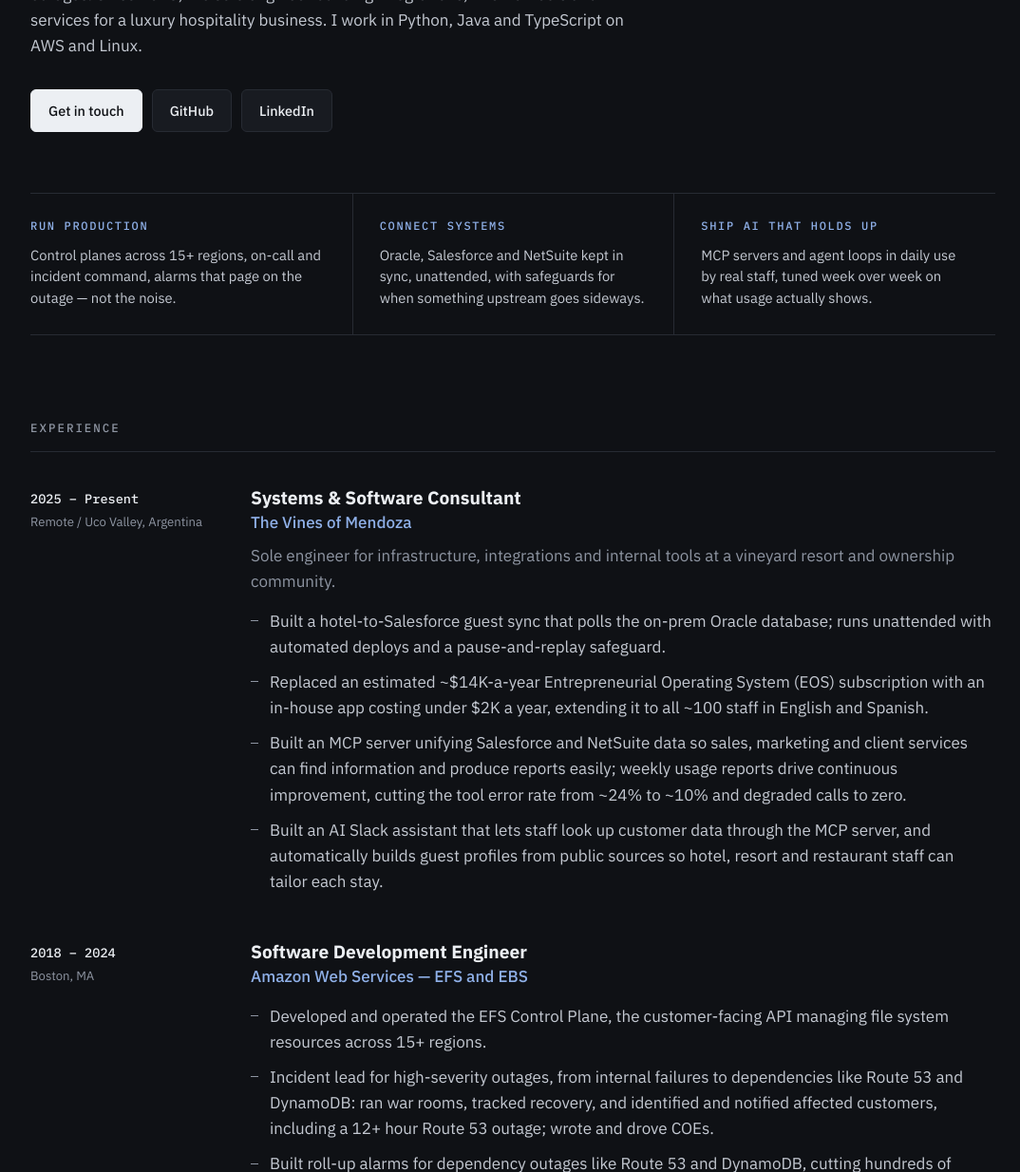
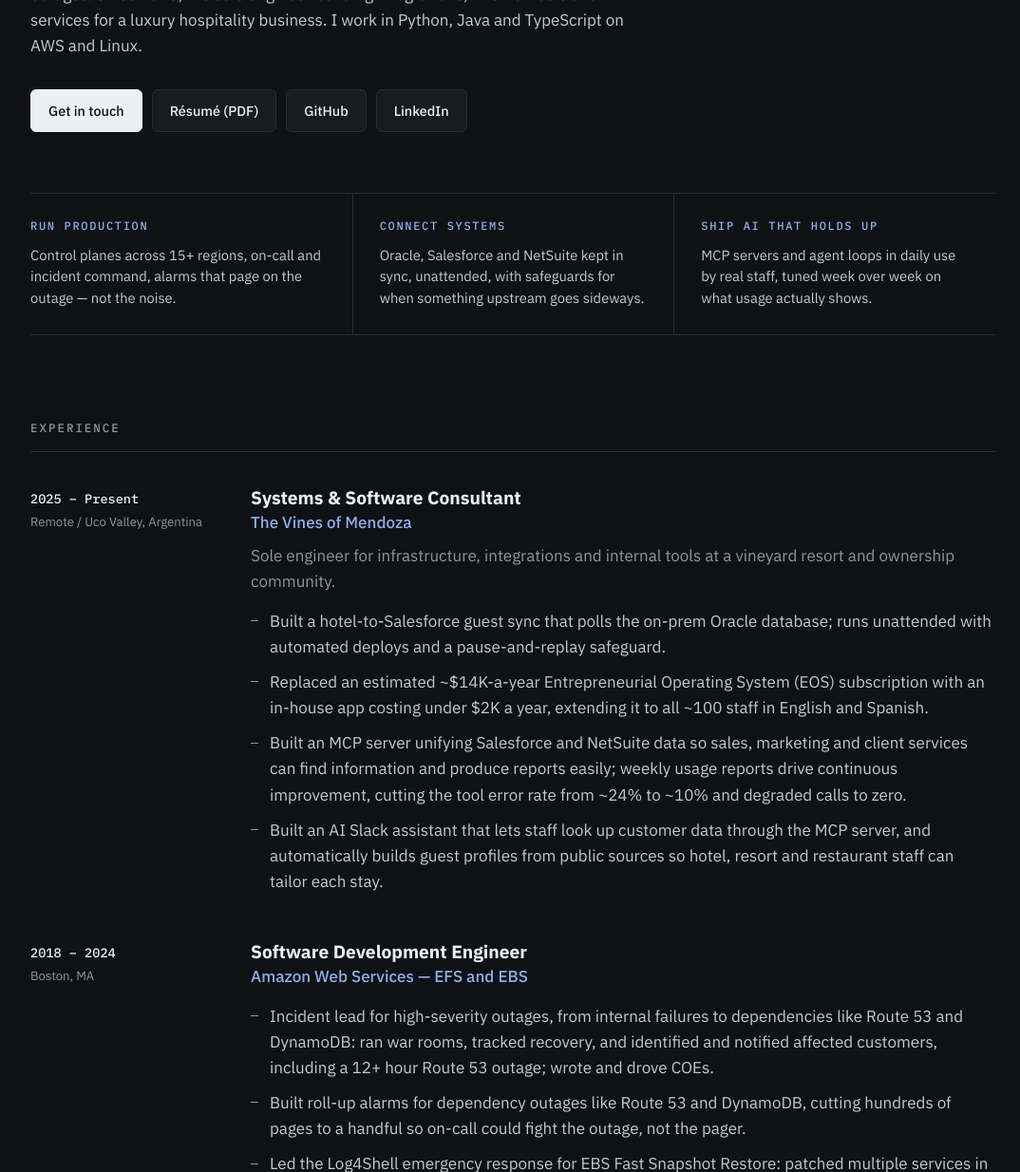
Before and after one commit to francisphan/francisphan.github.io, a Jekyll site: the page built from index.html, in a window 1280 px wide and 1400 px high, scrolled down 215 px, cut to the strip 166-1400 px from the top of the window. Shown: the whole strip at 95% size, without its empty margins (100-1174 px from the left). Built offline with Jekyll 4.4.1, drawn with Linux system fonts in a browser that asks for light colours; some of the changed text lies outside the part shown.

Commit message:
Portfolio polish: Sideout, screenshots, résumé PDF, social previews
- Add Sideout (screenshot of serve receive with the passing lines) and a
  Peyto screenshot from its built-in demo mode
- Reorder the homepage's top six: agent-b, Cadencia, Pung,
  opera-file-sync, Sideout, Sabueso; reword Sabueso around guest profiles
  for hotel, resort and restaurant staff
- Résumé (PDF) button in the hero, linking /Francis_Phan_Resume.pdf
- AWS entry trimmed to five bullets; intern mentoring folded into the
  console rewrite
- Open Graph and Twitter card tags with a 1200x630 preview image
- "AWS EC2" -> "EC2"; drop Jekyll boilerplate comments from _config.yml;
  tighten the top nav at 375px so the theme button stays in the gutter

Co-Authored-By: Claude Opus 5.5 <noreply@anthropic.com>
Claude-Session: https://claude.ai/code/session_01D6HZs3kee7hQoLS8xztVKo

```diff
--- a/_config.yml
+++ b/_config.yml
@@ -1,23 +1,8 @@
-# Welcome to Jekyll!
-#
-# This config file is meant for settings that affect your whole blog, values
-# which you are expected to set up once and rarely edit after that. If you find
-# yourself editing this file very often, consider using Jekyll's data files
-# feature for the data you need to update frequently.
-#
-# For technical reasons, this file is *NOT* reloaded automatically when you use
-# 'bundle exec jekyll serve'. If you change this file, please restart the server process.
-
-# Site settings
-# These are used to personalize your new site. If you look in the HTML files,
-# you will see them accessed via {{ site.title }}, {{ site.email }}, and so on.
-# You can create any custom variable you would like, and they will be accessible
-# in the templates via {{ site.myvariable }}.
 title: Francis Phan
 email: fs.phan@gmail.com
 description: "Francis Phan — senior software engineer, infrastructure & reliability."
-baseurl: "/" # the subpath of your site, e.g. /blog
-url: "https://francisphan.github.io" # the base hostname & protocol for your site, e.g. http://example.com
+baseurl: "/"
+url: "https://francisphan.github.io"
 twitter_username: phancis
 github_username:  francisphan
 
--- a/_data/resume.yml
+++ b/_data/resume.yml
@@ -34,18 +34,15 @@ experience:
     where: "Boston, MA"
     dates: "2018 – 2024"
     bullets:
-      - "Developed and operated the EFS Control Plane, the customer-facing API managing file system resources across 15+ regions."
       - "Incident lead for high-severity outages, from internal failures to dependencies like Route 53 and DynamoDB: ran war rooms, tracked recovery, and identified and notified affected customers, including a 12+ hour Route 53 outage; wrote and drove COEs."
       - "Built roll-up alarms for dependency outages like Route 53 and DynamoDB, cutting hundreds of pages to a handful so on-call could fight the outage, not the pager."
       - "Led the Log4Shell emergency response for EBS Fast Snapshot Restore: patched multiple services in every region, including China and GovCloud, in ~24 hours, then wrote the emergency-deploy runbook."
-      - "Proposed and led a ~6-person rewrite of the EFS console off a deprecated stack, speeding up feature releases, cutting new-hire setup from weeks to ~1 hour, and passing an external pentest and AppSec review."
-      - "Automated on-call operations with scripts for bulk resource recovery and customer impact assessment."
-      - "Mentored interns and new hires, including hosting a summer intern on the console rewrite."
+      - "Proposed and led a ~6-person rewrite of the EFS console off a deprecated stack, speeding up feature releases, cutting new-hire setup from weeks to ~1 hour, and passing an external pentest and AppSec review; hosted a summer intern on the rewrite."
       - "Shipped IAM resource policy support for EFS, and maintained CI/CD pipelines, CloudFormation infrastructure, and CloudWatch dashboards and alarms."
 
 skills:
   - group: "Cloud & Infra"
-    items: ["AWS EC2", "DynamoDB", "SQS", "SNS", "Lambda", "S3", "IAM", "CloudWatch", "CloudFormation", "CDK", "Secrets Manager", "Linux", "Shell scripting", "Infrastructure as code"]
+    items: ["EC2", "DynamoDB", "SQS", "SNS", "Lambda", "S3", "IAM", "CloudWatch", "CloudFormation", "CDK", "Secrets Manager", "Linux", "Shell scripting", "Infrastructure as code"]
   - group: "Reliability"
     items: ["On-call & incident command", "Observability & roll-up alarming", "Runbooks", "COEs / postmortems", "Emergency multi-region deploys"]
   - group: "Delivery"
--- a/_includes/head.html
+++ b/_includes/head.html
@@ -6,7 +6,18 @@
     try { if (localStorage.getItem('theme') === 'light') document.documentElement.dataset.theme = 'light'; } catch (e) {}
   </script>
   <title>{% if page.title %}{{ page.title }} — {% endif %}{{ site.title }}</title>
-  <meta name="description" content="{{ site.description }}">
+  {% assign og_description = page.description | default: site.description %}
+  <meta name="description" content="{{ og_description }}">
+  <meta property="og:type" content="website">
+  <meta property="og:site_name" content="{{ site.title }}">
+  <meta property="og:title" content="{% if page.title %}{{ page.title }} — {% endif %}{{ site.title }}">
+  <meta property="og:description" content="{{ og_description }}">
+  <meta property="og:url" content="{{ page.url | absolute_url }}">
+  <meta property="og:image" content="{{ '/images/og.jpg' | absolute_url }}">
+  <meta property="og:image:width" content="1200">
+  <meta property="og:image:height" content="630">
+  <meta property="og:image:alt" content="Francis Phan, Senior Software Engineer, Infrastructure &amp; Reliability">
+  <meta name="twitter:card" content="summary_large_image">
   <link rel="preconnect" href="https://fonts.googleapis.com">
   <link rel="preconnect" href="https://fonts.gstatic.com" crossorigin>
   <link href="https://fonts.googleapis.com/css2?family=IBM+Plex+Mono:wght@400;500&family=IBM+Plex+Sans:wght@400;500;600;700&display=swap" rel="stylesheet">
--- a/_sass/site.sass
+++ b/_sass/site.sass
@@ -233,6 +233,21 @@ html[data-theme="light"] .theme-toggle
       font-size: 0.8rem
   .brand
     font-size: 0.92rem
+
+// Narrow phones (375px): keep the nav and theme button inside the gutter
+@media (max-width: 400px)
+  .topnav-inner
+    gap: 10px
+  .topnav-inner nav
+    gap: 9px
+    a
+      font-size: 0.75rem
+  .brand
+    font-size: 0.86rem
+  .theme-toggle
+    width: 28px
+    height: 28px
+    margin-left: -2px
   .page-head
     padding-top: 48px
     h1
--- a/index.html
+++ b/index.html
@@ -12,6 +12,7 @@ layout: default
       <p class="summary">{{ r.summary }}</p>
       <div class="hero-links">
         <a class="btn primary" href="mailto:{{ site.email }}">Get in touch</a>
+        <a class="btn" href="/Francis_Phan_Resume.pdf" target="_blank" rel="noopener">Résumé (PDF)</a>
         <a class="btn" href="https://github.com/francisphan/" target="_blank" rel="noopener">GitHub</a>
         <a class="btn" href="{{ r.linkedin }}" target="_blank" rel="noopener">LinkedIn</a>
       </div>
```
Also changed, not shown: _data/projects.yml (+32 -18 lines), images/og.jpg (added), images/projects/peyto.jpg (added), images/projects/sideout.jpg (added), 1 other file.
